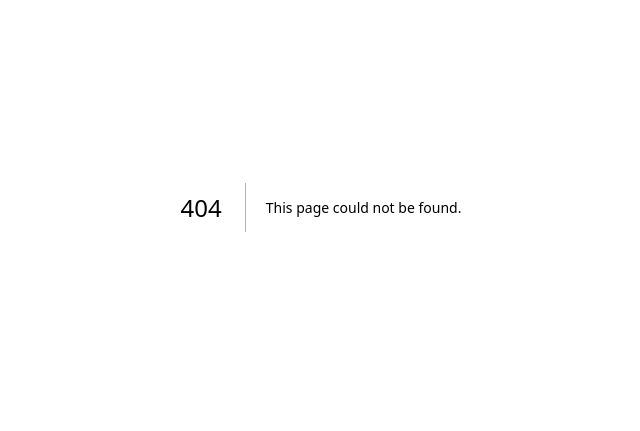
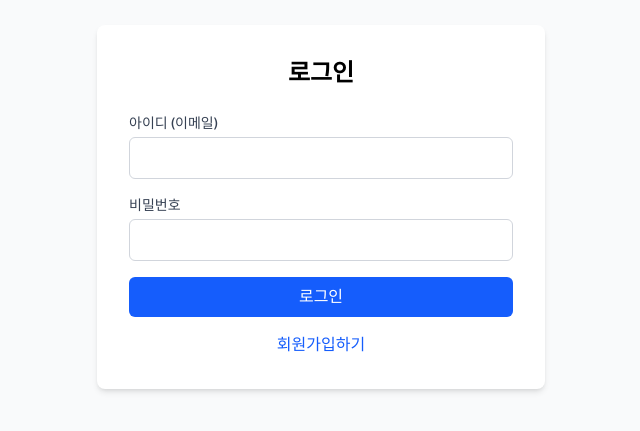
Before and after one commit to pwerty/more-ing, a Next.js app: page /auth in a window 1280 px wide. Before the commit this address had no page. Shown: the part 193-624 px from the top of the page, without its empty margins (319-959 px from the left). Built offline with nearby package versions, Linux system fonts and the light colour scheme.

Commit message:
feature : 로그인 기능 추가, 프론트 구현 필요

```diff
--- a/package.json
+++ b/package.json
@@ -10,7 +10,9 @@
     "setup-db": "node setup-db.js"
   },
   "dependencies": {
+    "@types/bcryptjs": "^2.4.6",
     "@types/pg": "^8.15.5",
+    "bcryptjs": "^3.0.2",
     "next": "15.4.6",
     "pg": "^8.16.3",
     "react": "19.1.0",
--- a/setup-db.js
+++ b/setup-db.js
@@ -2,7 +2,7 @@ const { Pool } = require('pg');
 const fs = require('fs');
 
 const pool = new Pool({
-  connectionString: process.env.DATABASE_URL || 'postgresql://username:password@localhost:5432/moreing'
+  connectionString: process.env.DATABASE_URL || 'postgresql://woo@localhost:5432/moreing'
 });
 
 async function setupDatabase() {
--- /dev/null
+++ b/src/app/api/auth/login/route.ts
@@ -0,0 +1,36 @@
+import { NextRequest, NextResponse } from 'next/server';
+import bcrypt from 'bcryptjs';
+import pool from '@/lib/db';
+
+export async function POST(request: NextRequest) {
+  try {
+    const { email, password } = await request.json();
+
+    if (!email.includes('@') || !email.includes('.')) {
+      return NextResponse.json({ error: '올바른 이메일 형식이 아닙니다.' }, { status: 400 });
+    }
+
+    const result = await pool.query('SELECT * FROM users WHERE email = $1', [email]);
+
+    if (result.rows.length === 0) {
+      return NextResponse.json({ error: '존재하지 않는 사용자입니다.' }, { status: 400 });
+    }
+
+    const user = result.rows[0];
+    const isValidPassword = await bcrypt.compare(password, user.password_hash);
+
+    if (!isValidPassword) {
+      return NextResponse.json({ error: '비밀번호가 일치하지 않습니다.' }, { status: 400 });
+    }
+
+    return NextResponse.json({
+      user: {
+        id: user.id,
+        username: user.username,
+        email: user.email
+      }
+    });
+  } catch (error) {
+    return NextResponse.json({ error: '로그인에 실패했습니다.' }, { status: 500 });
+  }
+}
--- /dev/null
+++ b/src/app/api/auth/register/route.ts
@@ -0,0 +1,30 @@
+import { NextRequest, NextResponse } from 'next/server';
+import bcrypt from 'bcryptjs';
+import pool from '@/lib/db';
+
+export async function POST(request: NextRequest) {
+  try {
+    const { username, email, password } = await request.json();
+
+    if (!email.includes('@') || !email.includes('.')) {
+      return NextResponse.json({ error: '올바른 이메일 형식이 아닙니다.' }, { status: 400 });
+    }
+
+    const existingUser = await pool.query('SELECT id FROM users WHERE email = $1', [email]);
+    if (existingUser.rows.length > 0) {
+      return NextResponse.json({ error: '이미 존재하는 이메일입니다.' }, { status: 400 });
+    }
+
+    const hashedPassword = await bcrypt.hash(password, 10);
+
+    const result = await pool.query(
+      'INSERT INTO users (username, email, password_hash) VALUES ($1, $2, $3) RETURNING id, username, email',
+      [username, email, hashedPassword]
+    );
+
+    return NextResponse.json({ user: result.rows[0] });
+  } catch (error) {
+    console.error('Registration error:', error);
+    return NextResponse.json({ error: '회원가입에 실패했습니다.' }, { status: 500 });
+  }
+}
--- /dev/null
+++ b/src/app/api/test-db/route.ts
@@ -0,0 +1,12 @@
+import { NextResponse } from 'next/server';
+import pool from '@/lib/db';
+
+export async function GET() {
+  try {
+    const result = await pool.query('SELECT NOW()');
+    return NextResponse.json({ success: true, time: result.rows[0] });
+  } catch (error) {
+    console.error('Database connection error:', error);
+    return NextResponse.json({ error: 'Database connection failed', details: error }, { status: 500 });
+  }
+}
--- /dev/null
+++ b/src/app/auth/page.tsx
@@ -0,0 +1,121 @@
+'use client';
+
+import { useState } from 'react';
+import { useRouter } from 'next/navigation';
+
+export default function AuthPage() {
+  const [isLogin, setIsLogin] = useState(true);
+  const [formData, setFormData] = useState({
+    username: '',
+    email: '',
+    password: ''
+  });
+  const [error, setError] = useState('');
+  const router = useRouter();
+
+  const validateEmail = (email: string) => {
+    return email.includes('@') && email.includes('.');
+  };
+
+  const handleSubmit = async (e: React.FormEvent) => {
+    e.preventDefault();
+    setError('');
+
+    if (!validateEmail(formData.email)) {
+      setError('올바른 이메일 형식이 아닙니다.');
+      return;
+    }
+
+    try {
+      const endpoint = isLogin ? '/api/auth/login' : '/api/auth/register';
+      const response = await fetch(endpoint, {
+        method: 'POST',
+        headers: { 'Content-Type': 'application/json' },
+        body: JSON.stringify(formData)
+      });
+
+      const data = await response.json();
+
+      if (response.ok) {
+        router.push('/');
+      } else {
+        setError(data.error);
+      }
+    } catch (error) {
+      setError('서버 오류가 발생했습니다.');
+    }
+  };
+
+  return (
+    <div className="min-h-screen bg-gray-50 flex items-center justify-center">
+      <div className="max-w-md w-full bg-white rounded-lg shadow-md p-8">
+        <h2 className="text-2xl font-bold text-center mb-6">
+          {isLogin ? '로그인' : '회원가입'}
+        </h2>
+
+        <form onSubmit={handleSubmit} className="space-y-4">
+          {!isLogin && (
+            <div>
+              <label className="block text-sm font-medium text-gray-700 mb-1">
+                닉네임
+              </label>
+              <input
+                type="text"
+                required
+                value={formData.username}
+                onChange={(e) => setFormData({...formData, username: e.target.value})}
+                className="w-full px-3 py-2 border border-gray-300 rounded-md focus:outline-none focus:ring-2 focus:ring-blue-500"
+              />
+            </div>
+          )}
+
+          <div>
+            <label className="block text-sm font-medium text-gray-700 mb-1">
+              아이디 (이메일)
+            </label>
+            <input
+              type="email"
+              required
+              value={formData.email}
+              onChange={(e) => setFormData({...formData, email: e.target.value})}
+              className="w-full px-3 py-2 border border-gray-300 rounded-md focus:outline-none focus:ring-2 focus:ring-blue-500"
+            />
+          </div>
+
+          <div>
+            <label className="block text-sm font-medium text-gray-700 mb-1">
+              비밀번호
+            </label>
+            <input
+              type="password"
+              required
+              value={formData.password}
+              onChange={(e) => setFormData({...formData, password: e.target.value})}
+              className="w-full px-3 py-2 border border-gray-300 rounded-md focus:outline-none focus:ring-2 focus:ring-blue-500"
+            />
+          </div>
+
+          {error && (
+            <div className="text-red-500 text-sm">{error}</div>
+          )}
+
+          <button
+            type="submit"
+            className="w-full bg-blue-600 text-white py-2 px-4 rounded-md hover:bg-blue-700 transition-colors"
+          >
+            {isLogin ? '로그인' : '회원가입'}
+          </button>
+        </form>
+
+        <div className="mt-4 text-center">
+          <button
+            onClick={() => setIsLogin(!isLogin)}
+            className="text-blue-600 hover:underline"
+          >
+            {isLogin ? '회원가입하기' : '로그인하기'}
+          </button>
+        </div>
+      </div>
+    </div>
+  );
+}
--- a/src/app/page.tsx
+++ b/src/app/page.tsx
@@ -5,9 +5,9 @@ export default function Home() {
       <header className="fixed top-0 left-0 right-0 bg-white/90 backdrop-blur-sm border-b border-gray-200 z-50">
         <div className="max-w-6xl mx-auto px-4 h-16 flex items-center justify-between">
           <div className="text-2xl font-bold text-blue-600">모아링</div>
-          <button className="bg-blue-600 text-white px-6 py-2 rounded-lg hover:bg-blue-700 transition-colors">
+          <a href="/auth" className="bg-blue-600 text-white px-6 py-2 rounded-lg hover:bg-blue-700 transition-colors">
             로그인
-          </button>
+          </a>
         </div>
       </header>
 
```
Also changed, not shown: 1 other file (tests, documents, lock files or other folders).
